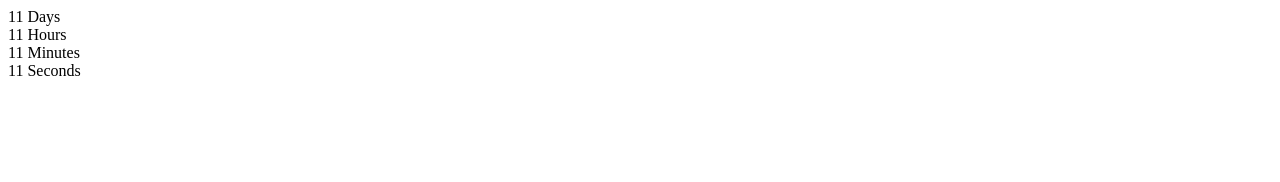
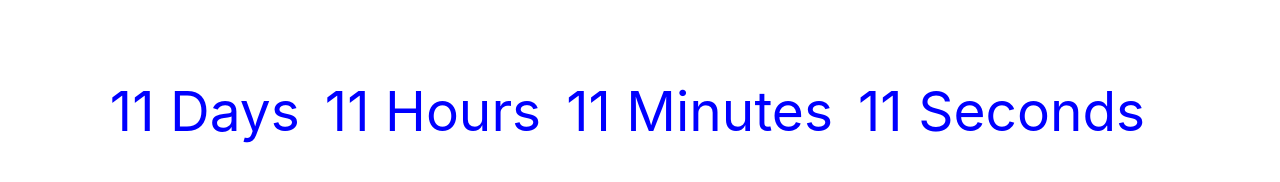
Before and after one commit to viacheslavkrupnov/goit-js-hw-11-timer, a plain HTML site: page index.html in a window 1280 px wide. Drawn offline with Linux system fonts and the light colour scheme.

Commit message:
add style link

```diff
--- a/index.html
+++ b/index.html
@@ -3,7 +3,8 @@
   <head>
     <meta charset="UTF-8" />
     <meta name="viewport" content="width=device-width, initial-scale=1.0" />
-    <title>Document</title>
+    <title>Timer</title>
+    <link rel="stylesheet" href="./css/styles.css" />
   </head>
   <body>
     <div class="timer" id="timer-1">
```
